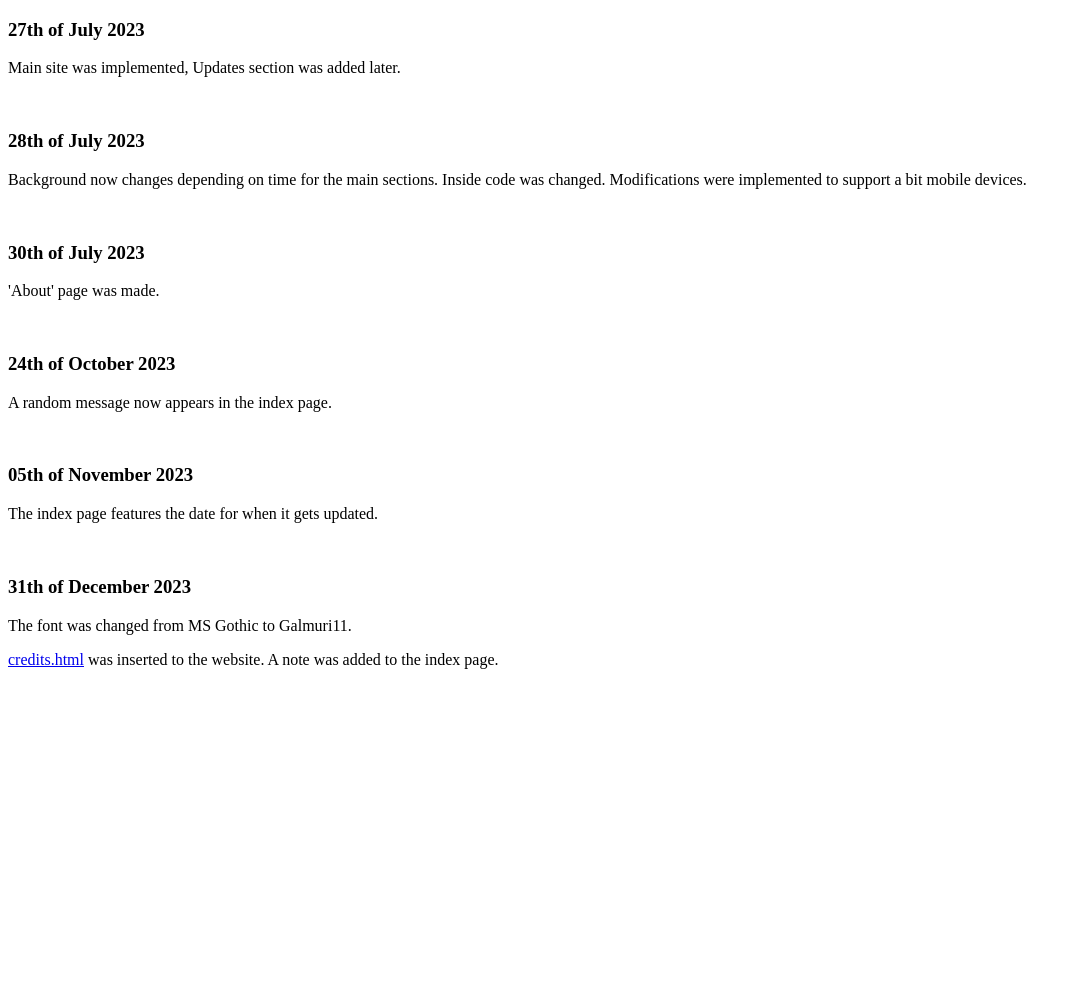
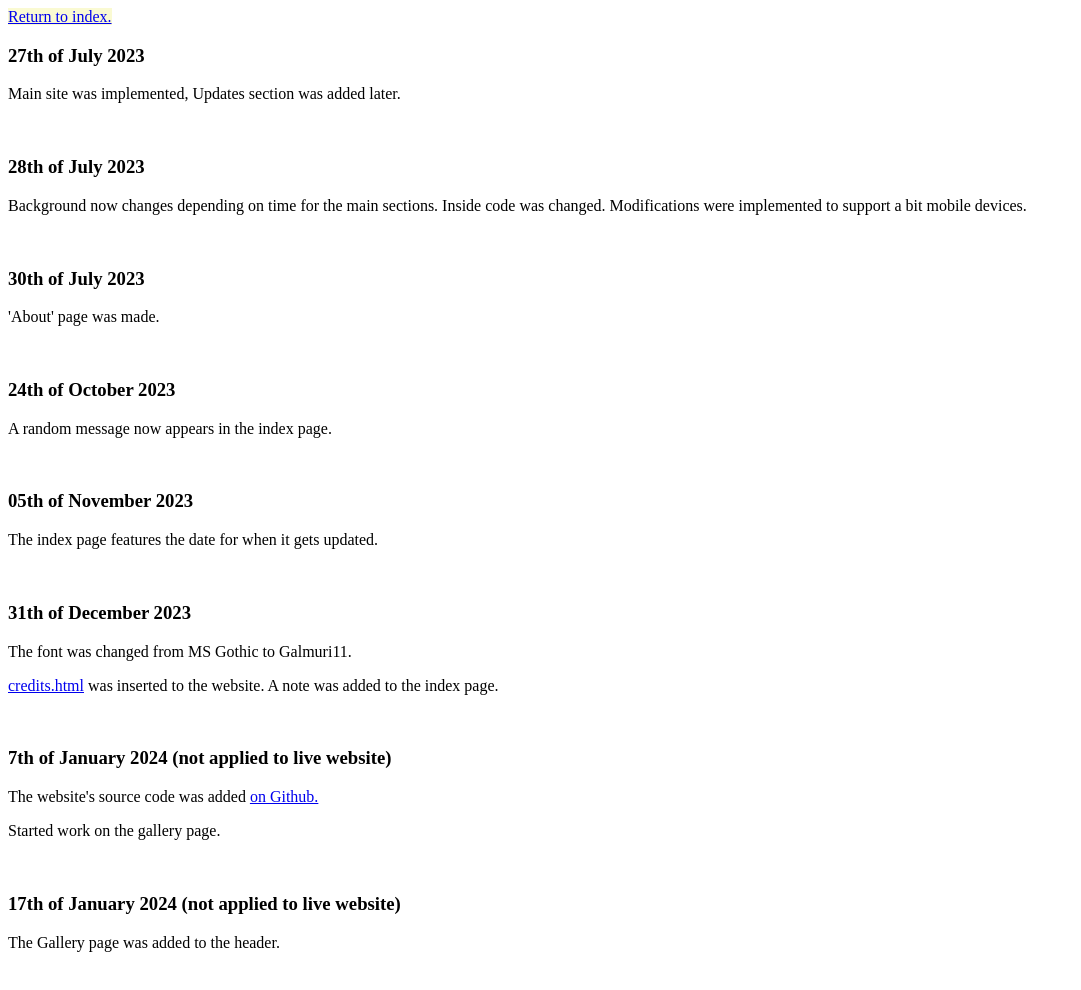
Before and after one commit to Blooshysaur/website, a plain HTML site: page updates.html in a window 1280 px wide. Shown: the whole page, without its empty margins (0-1081 px from the left). Before the commit the page ends 800 px from the top, so only its background shows below. Drawn offline with Linux system fonts and the light colour scheme.

Commit message:
Update updates.html

```diff
--- a/updates.html
+++ b/updates.html
@@ -13,6 +13,7 @@
         }
     </style>
   </head>
+  <a href="index.html" style="background-color: lightgoldenrodyellow;">Return to index.</a>
   <body>
     <h3>27th of July 2023</h3>
     <p>Main site was implemented, Updates section was added later.</p>
@@ -33,6 +34,13 @@
     <p>The font was changed from MS Gothic to Galmuri11.</p>
     <p><a href="credits.html">credits.html</a> was inserted to the website. A note was added to the index page.</p>
     <br>
+    <h3>7th of January 2024 (not applied to live website)</h3>
+    <p>The website's source code was added <a href="https://github.com/Blooshysaur/website">on Github.</a></p>
+    <p>Started work on the gallery page.</p>
+    <br>
+    <h3>17th of January 2024 (not applied to live website)</h3>
+    <p>The Gallery page was added to the header.</p>
+    <br>
 <!--
     Follow this main structure:
 <h3></h3>
```
